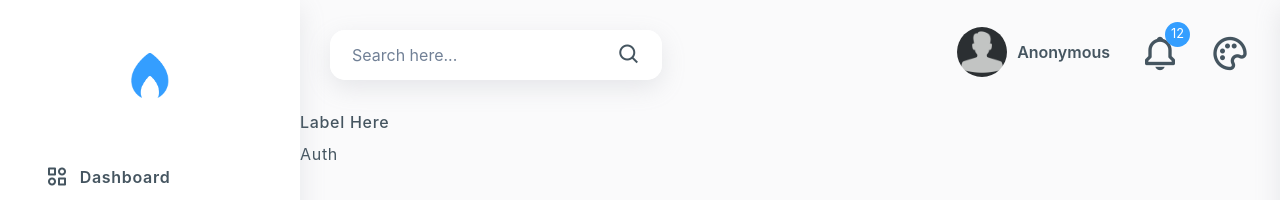
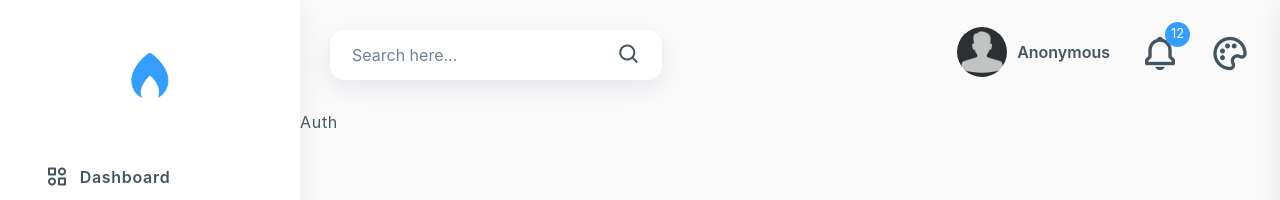
Before and after one commit to shawazi/Vite_Mighty_Dashboard, a React (Vite) app: page /authentication in a window 1280 px wide. Shown: the top 200 px of the page. Built offline with nearby package versions, Linux system fonts and the light colour scheme.

Commit message:
formlabel prefab updated

```diff
--- a/src/pages/Authentication.jsx
+++ b/src/pages/Authentication.jsx
@@ -4,7 +4,6 @@ import { FormLabel } from "@chakra-ui/react";
 const Authentication = () => {
   return (
     <div>
-      <FormLabel>Label Here</FormLabel>
       Auth
     </div>
   );
```
